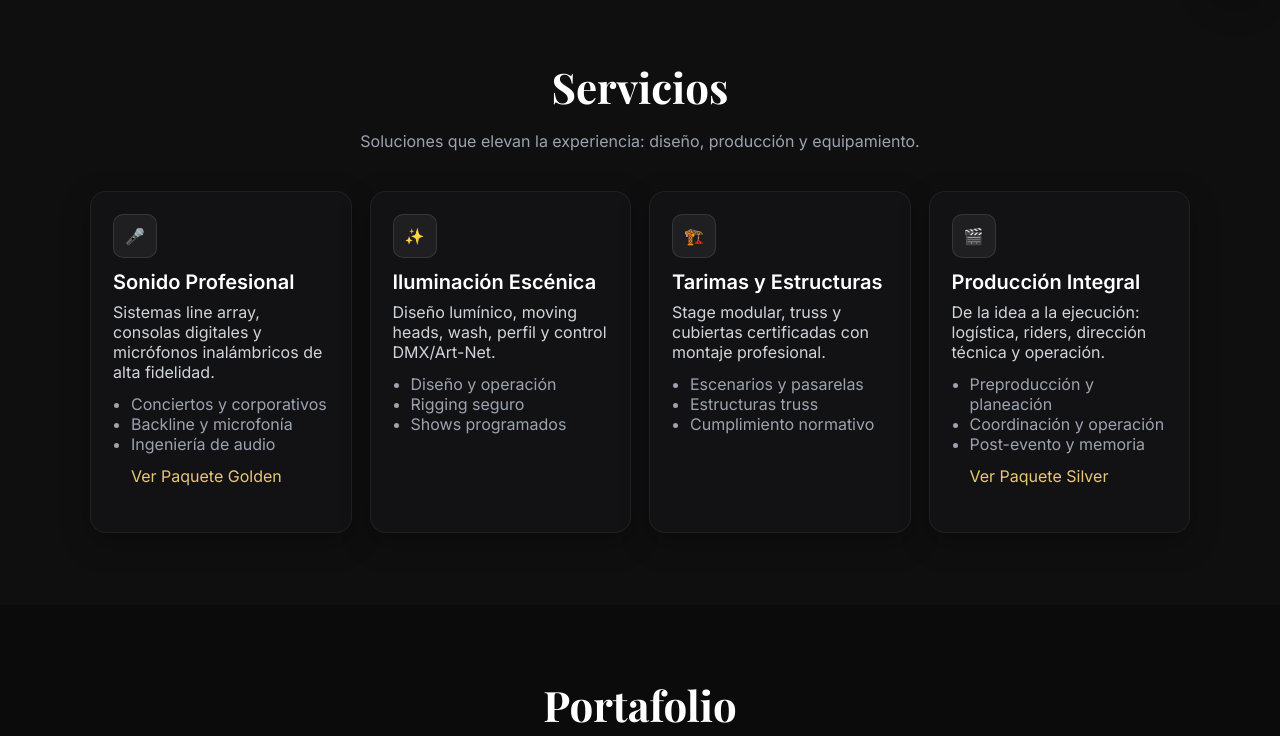
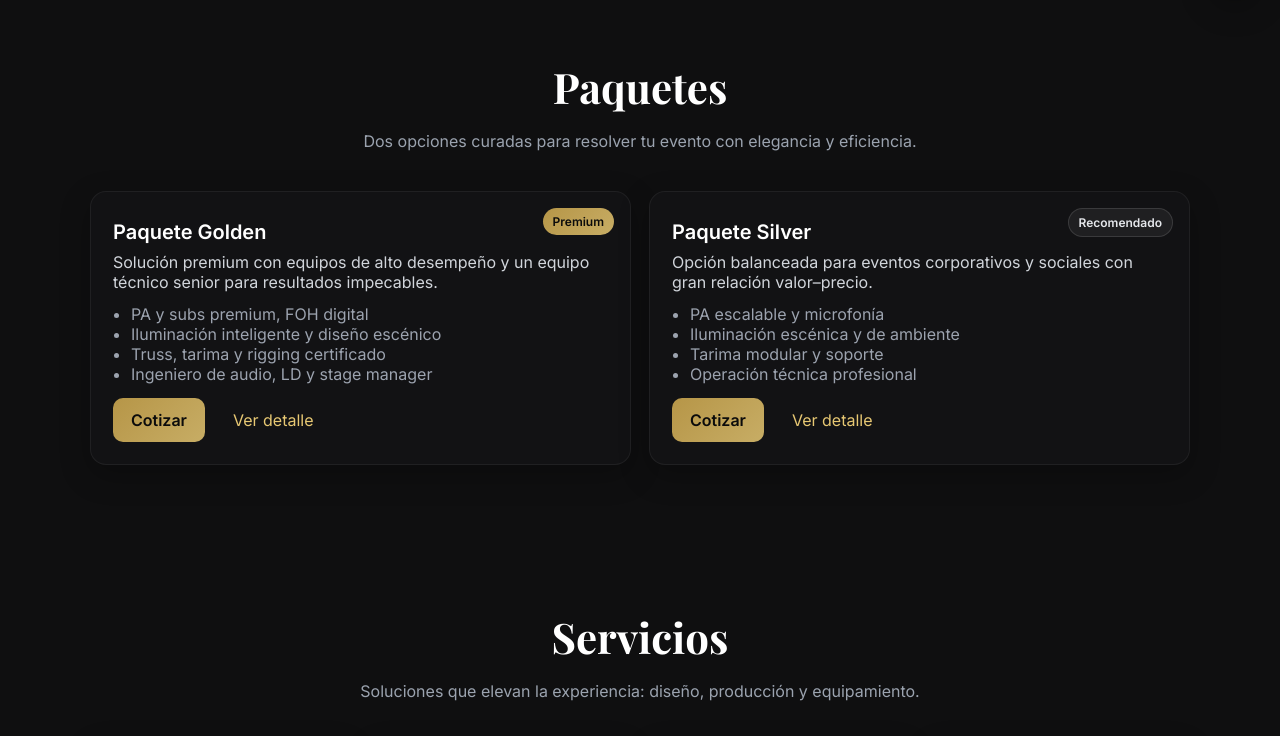
Before and after one commit to mikerb95/toledo-producciones, a plain HTML site: page index.html in a window 1280 px wide. Shown: the part 784-1520 px from the top of the page. Drawn offline with nearby package versions, Linux system fonts and the light colour scheme.

Commit message:
Add featured packages section with Golden and Silver options in index.html and update styles for cards

```diff
--- a/assets/css/styles.css
+++ b/assets/css/styles.css
@@ -55,7 +55,12 @@ img{max-width:100%; display:block}
 
 /* Cards */
 .cards{display:grid; grid-template-columns:repeat(4,1fr); gap:18px}
+.cards-2{grid-template-columns:repeat(2,1fr)}
 .card{background:var(--card); border:1px solid rgba(255,255,255,0.06); padding:22px; border-radius:16px; box-shadow:0 10px 30px rgba(0,0,0,0.25)}
+.package-card{position:relative; overflow:hidden}
+.package-card .tag{position:absolute; top:16px; right:16px; background:var(--grad); color:#0b0b0b; font-weight:700; padding:6px 10px; border-radius:999px; font-size:12px}
+.package-card .tag-muted{background:rgba(255,255,255,0.06); color:#E5E7EB; border:1px solid rgba(255,255,255,0.12); font-weight:600}
+.package-card .actions{margin-top:14px; display:flex; gap:10px; flex-wrap:wrap}
 .card-icon{width:44px; height:44px; display:grid; place-items:center; background:rgba(255,255,255,0.06); border:1px solid rgba(255,255,255,0.1); border-radius:10px; margin-bottom:12px}
 .card h3{margin:6px 0 8px; font-size:20px}
 .card p{margin:0 0 12px; color:#D1D5DB}
@@ -109,6 +114,7 @@ input:focus,select:focus,textarea:focus{outline:2px solid rgba(200,164,77,0.35);
 /* Responsive */
 @media (max-width: 1024px){
   .cards{grid-template-columns:repeat(2,1fr)}
+  .cards-2{grid-template-columns:1fr}
   .testimonials{grid-template-columns:1fr}
 }
 @media (max-width: 720px){
--- a/index.html
+++ b/index.html
@@ -90,6 +90,46 @@
         <div class="badge"><span>100%</span>Eventos exitosos</div>
       </div>
     </section>
+
+      <!-- Paquetes destacados -->
+      <section id="paquetes" class="section container">
+        <header class="section-header">
+          <h2>Paquetes</h2>
+          <p>Dos opciones curadas para resolver tu evento con elegancia y eficiencia.</p>
+        </header>
+        <div class="cards cards-2">
+          <article class="card package-card">
+            <div class="tag">Premium</div>
+            <h3>Paquete Golden</h3>
+            <p>Solución premium con equipos de alto desempeño y un equipo técnico senior para resultados impecables.</p>
+            <ul class="card-list">
+              <li>PA y subs premium, FOH digital</li>
+              <li>Iluminación inteligente y diseño escénico</li>
+              <li>Truss, tarima y rigging certificado</li>
+              <li>Ingeniero de audio, LD y stage manager</li>
+            </ul>
+            <div class="actions">
+              <a class="btn btn-primary" href="/index.html?paquete=Golden#contacto">Cotizar</a>
+              <a class="btn btn-link" href="/golden.html">Ver detalle</a>
+            </div>
+          </article>
+          <article class="card package-card">
+            <div class="tag tag-muted">Recomendado</div>
+            <h3>Paquete Silver</h3>
+            <p>Opción balanceada para eventos corporativos y sociales con gran relación valor–precio.</p>
+            <ul class="card-list">
+              <li>PA escalable y microfonía</li>
+              <li>Iluminación escénica y de ambiente</li>
+              <li>Tarima modular y soporte</li>
+              <li>Operación técnica profesional</li>
+            </ul>
+            <div class="actions">
+              <a class="btn btn-primary" href="/index.html?paquete=Silver#contacto">Cotizar</a>
+              <a class="btn btn-link" href="/silver.html">Ver detalle</a>
+            </div>
+          </article>
+        </div>
+      </section>
 
     <!-- Servicios destacados -->
     <section id="servicios" class="section container">
```
